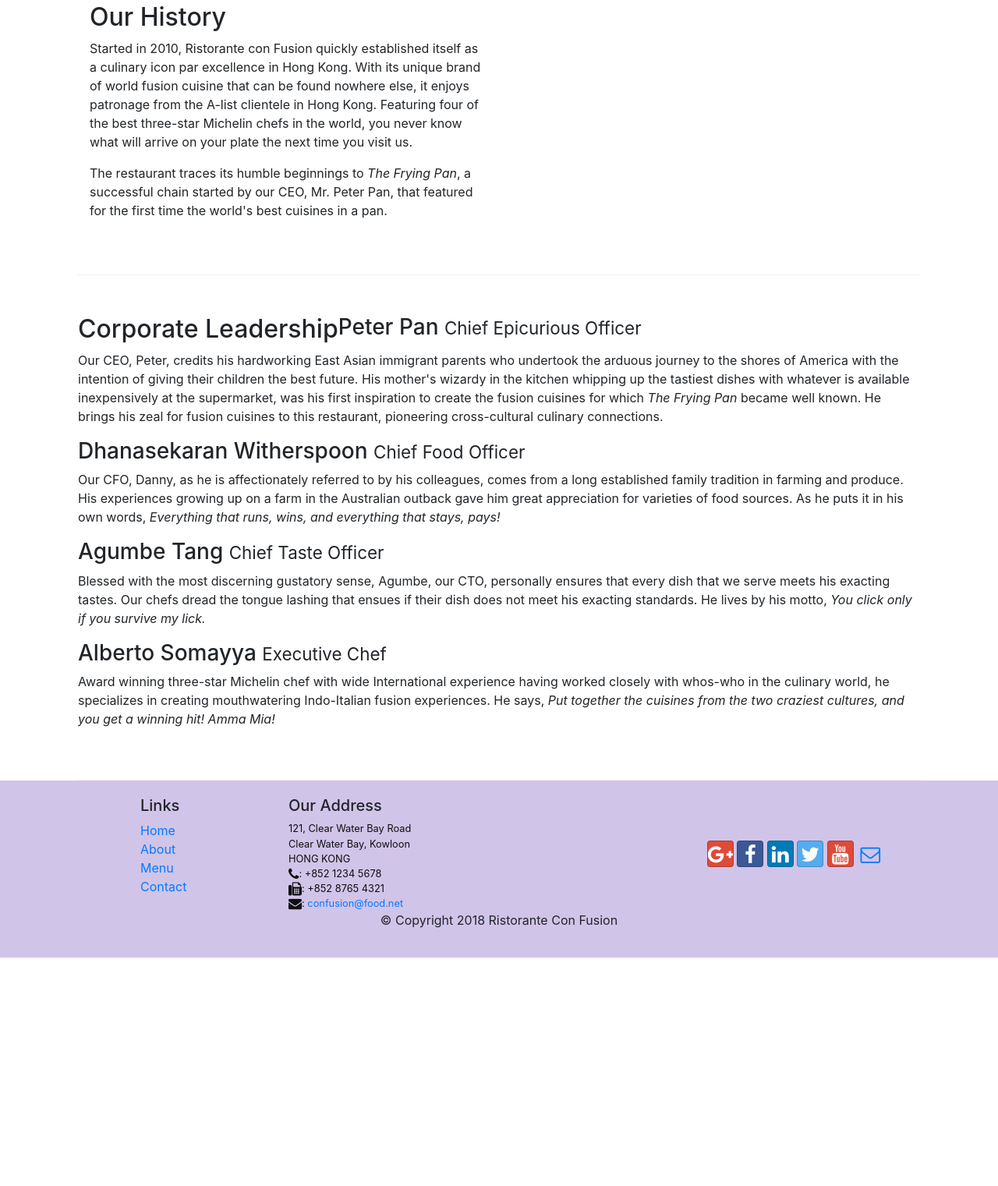
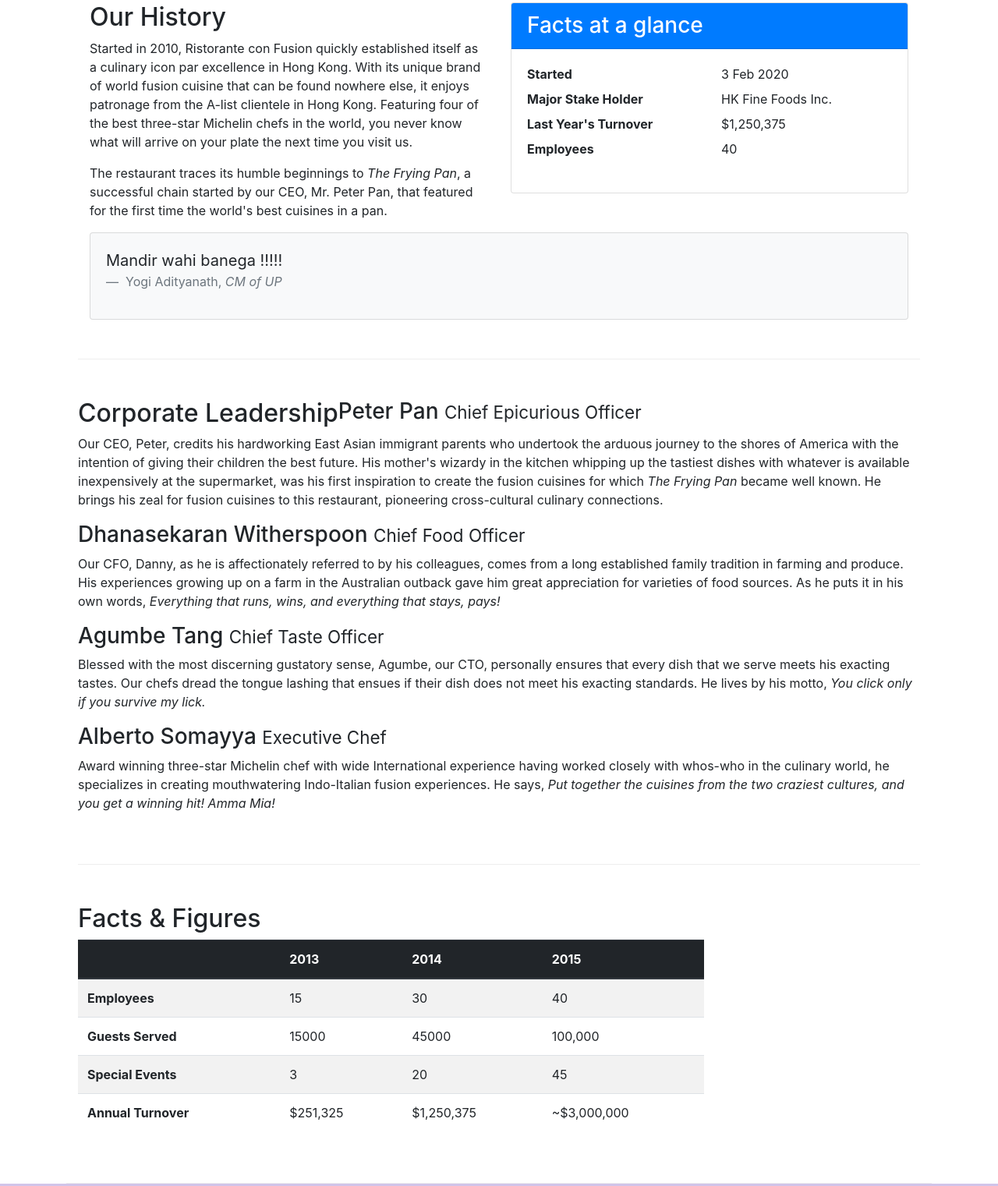
Before and after one commit to let-me-code/git-test, a website: page Aboutus.html in a window 1280 px wide. Shown: the part 515-2036 px from the top of the page at 78% size. Before the commit the page ends 1743 px from the top, so only its background shows below. Drawn offline with nearby package versions, Linux system fonts and the light colour scheme.

Commit message:
Tables and B Cards

```diff
--- a/Aboutus.html
+++ b/Aboutus.html
@@ -85,6 +85,34 @@
               cuisines in a pan.
             </p>
           </div>
+          <div class="col-sm">
+              <div class="card">
+                  <h3 class="card-header bg-primary text-white"> Facts at a glance</h3>
+                  <div class="card-body">
+                      <dl class="row">
+                          <dt class="col-6">
+                              Started
+                          </dt>
+                          <dd class="col-6">3 Feb 2020</dd>
+                          <dt class="col-6">Major Stake Holder</dt>
+                            <dd class="col-6">HK Fine Foods Inc.</dd>
+                            <dt class="col-6">Last Year's Turnover</dt>
+                            <dd class="col-6">$1,250,375</dd>
+                            <dt class="col-6">Employees</dt>
+                            <dd class="col-6">40</dd>
+                      </dl>
+                  </div>
+              </div>
+          </div>
+          <div class="col-12">
+              <div class="card card-body bg-light">
+                  <blockquote class="blockquote">
+                      <p class="mb-0"> Mandir wahi banega !!!!! </p>
+                 <footer class="blockquote-footer"> Yogi Adityanath, <cite title="Source titles">CM of UP</cite></footer>
+                    </blockquote>
+              </div>
+
+          </div>
         </div>
       </div>
 
@@ -135,6 +163,53 @@
           </p>
         </div>
       </div>
+      <div class="row row-content">
+          <div class="col-12 col-sm-9">
+              <h2>Facts &amp; Figures</h2>
+              <div class="table-responsive">
+                    <table class="table table-striped">
+                        <thead class="thead-dark">
+                            <tr>
+                                <th>&nbsp;</th>
+                                <th>2013</th>
+                                <th>2014</th>
+                                <th>2015</th>
+                            </tr>
+                        </thead>
+                        <tbody>
+                            <tr>
+                                <th>Employees</th>
+                                <td>15</td>
+                                <td>30</td>
+                                <td>40</td>
+                            </tr>
+                            <tr>
+                                <th>Guests Served</th>
+                                <td>15000</td>
+                                <td>45000</td>
+                                <td>100,000</td>
+                            </tr>
+                            <tr>
+                                <th>Special Events</th>
+                                <td>3</td>
+                                <td>20</td>
+                                <td>45</td>
+                            </tr>
+                            <tr>
+                                <th>Annual Turnover</th>
+                                <td>$251,325</td>
+                                <td>$1,250,375</td>
+                                <td>~$3,000,000</td>
+                            </tr>
+                        </tbody>
+                    </table>
+                </div>
+          </div>
+          <div class="col-12 col-sm-3">
+
+
+          </div>
+      </div>
     </div>
 
     <footer class="footer">
```
